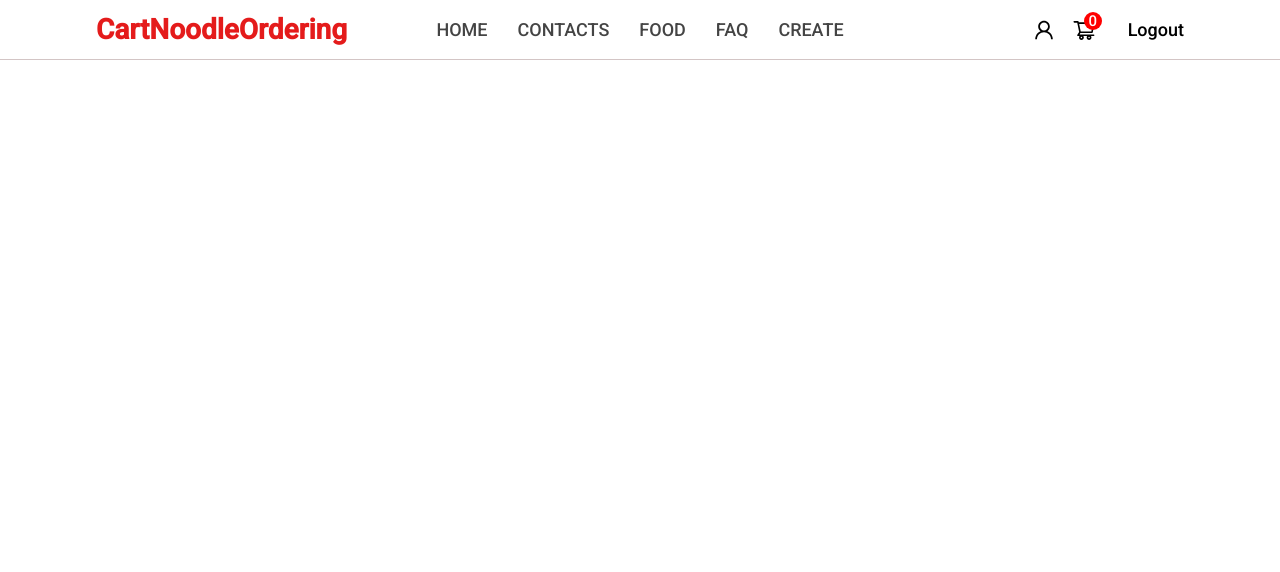
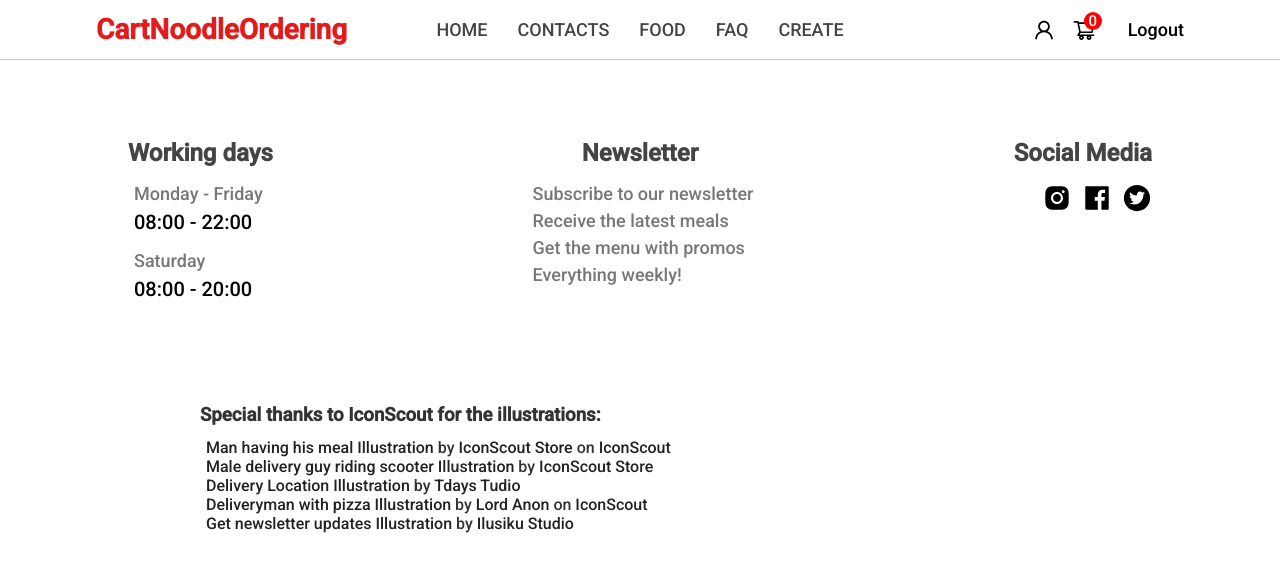
Before and after one commit to yyeeaahh987/Cart_Noodle_Ordering, a React (Create React App) app in the folder client/: page /checkout in a window 1280 px wide. Shown: the top 572 px of the page. Built offline with nearby package versions, Linux system fonts and the light colour scheme.

Commit message:
- add newsletter and footer

```diff
--- a/client/src/components/footer/Footer.jsx
+++ b/client/src/components/footer/Footer.jsx
@@ -1,8 +1,131 @@
 import React from "react";
 import classes from "./footer.module.css";
+import {
+  AiFillInstagram,
+  AiFillFacebook,
+  AiFillTwitterCircle,
+} from "react-icons/ai";
 
 const Footer = () => {
-  return <div>Footer</div>;
+  return (
+    <section id="faq" className={classes.container}>
+      <div className={classes.wrapper}>
+        <div className={classes.col}>
+          <h2 className={classes.title}>Working days</h2>
+          <ul className={classes.list}>
+            <li>Monday - Friday</li>
+            <li className={classes.workingTime}>08:00 - 22:00</li>
+            <li>Saturday</li>
+            <li className={classes.workingTime}>08:00 - 20:00</li>
+          </ul>
+        </div>
+        <div className={classes.col}>
+          <h2 className={classes.title}>Newsletter</h2>
+          <ul className={classes.list}>
+            <li>Subscribe to our newsletter</li>
+            <li>Receive the latest meals</li>
+            <li>Get the menu with promos</li>
+            <li>Everything weekly!</li>
+          </ul>
+        </div>
+        <div className={classes.col}>
+          <h2 className={classes.title}>Social Media</h2>
+          <ul className={classes.iconList}>
+            <li>
+              <AiFillInstagram />
+            </li>
+            <li>
+              <AiFillFacebook />
+            </li>
+            <li>
+              <AiFillTwitterCircle />
+            </li>
+          </ul>
+        </div>
+      </div>
+      <div className={classes.attribution}>
+        <h3>Special thanks to IconScout for the illustrations: </h3>
+        <div style={{ marginLeft: "6px" }}>
+          <div>
+            <a
+              rel="noreferrer"
+              href="https://iconscout.com/illustrations/man"
+              target="_blank"
+            >
+              Man having his meal Illustration
+            </a>{" "}
+            by{" "}
+            <a href="https://iconscout.com/contributors/iconscout">
+              IconScout Store
+            </a>{" "}
+            on <a href="https://iconscout.com">IconScout</a>
+          </div>
+          <div>
+            <a
+              rel="noreferrer"
+              href="https://iconscout.com/illustrations/male"
+              target="_blank"
+            >
+              Male delivery guy riding scooter Illustration
+            </a>{" "}
+            by{" "}
+            <a
+              rel="noreferrer"
+              href="https://iconscout.com/contributors/iconscout"
+              target="_blank"
+            >
+              IconScout Store
+            </a>{" "}
+          </div>
+          <div>
+            <a
+              rel="noreferrer"
+              href="https://iconscout.com/illustrations/delivery-location"
+              target="_blank"
+            >
+              Delivery Location Illustration
+            </a>{" "}
+            by{" "}
+            <a
+              rel="noreferrer"
+              href="https://iconscout.com/contributors/tdaystudio"
+              target="_blank"
+            >
+              Tdays Tudio
+            </a>
+          </div>
+          <div>
+            <a
+              rel="noreferrer"
+              href="https://iconscout.com/illustrations/deliveryman-with-pizza"
+              target="_blank"
+            >
+              Deliveryman with pizza Illustration
+            </a>{" "}
+            by <a href="https://iconscout.com/contributors/tranto">Lord Anon</a>{" "}
+            on <a href="https://iconscout.com">IconScout</a>
+          </div>
+          <div>
+            <a
+              rel="noreferrer"
+              href="https://iconscout.com/illustrations/get-newsletter-updates"
+              target="_blank"
+            >
+              Get newsletter updates Illustration
+            </a>{" "}
+            by{" "}
+            <a
+              rel="noreferrer"
+              href="https://iconscout.com/contributors/Aleshaku"
+              target="_blank"
+            >
+              Ilusiku Studio
+            </a>
+          </div>
+        </div>
+      </div>
+    </section>
+  );
 };
 
 export default Footer;
--- a/client/src/components/footer/footer.module.css
+++ b/client/src/components/footer/footer.module.css
@@ -0,0 +1,97 @@
+.container {
+  height: 225px;
+  width: 100%;
+  padding-bottom: 2.5rem;
+  margin-top: 7.5rem;
+}
+
+.wrapper {
+  width: 80%;
+  height: 100%;
+  margin: 0 auto;
+  display: flex;
+  justify-content: space-between;
+  align-items: center;
+}
+
+.col {
+  flex: 1;
+  height: 100%;
+  display: flex;
+  flex-direction: column;
+  align-items: flex-start;
+}
+
+.col:nth-child(2) {
+  align-items: center;
+}
+
+.col:last-child {
+  align-items: flex-end;
+}
+
+.title {
+  color: #444;
+  margin-bottom: 16px;
+}
+
+.list {
+  display: flex;
+  flex-direction: column;
+  gap: 6px;
+  list-style: none;
+  margin-left: 6px;
+}
+
+.list > li {
+  color: #777;
+  font-size: 18px;
+}
+
+.list > .workingTime {
+  color: #000;
+  font-size: 20px;
+}
+
+.list > .workingTime:nth-child(2) {
+  margin-bottom: 10px;
+}
+
+.iconList {
+  display: flex;
+  align-items: center;
+  justify-content: center;
+  gap: 10px;
+  font-size: 30px;
+  list-style: none;
+  cursor: pointer;
+  transition: 150ms all;
+}
+
+.iconList > *:hover {
+  color: #444;
+}
+
+.attribution {
+  margin-top: 20px;
+  text-decoration: none;
+  color: #333;
+  display: flex;
+  flex-direction: column;
+  justify-content: center;
+  align-items: flex-start;
+  gap: 12px;
+  margin-left: 12.5rem;
+  margin-top: 5rem;
+  padding-bottom: 2.5rem;
+}
+
+.attribution a {
+  text-decoration: none;
+  color: #222;
+  transition: 150ms all;
+}
+
+.attribution a:hover {
+  color: #777;
+}
--- a/client/src/components/newsletter/Newsletter.jsx
+++ b/client/src/components/newsletter/Newsletter.jsx
@@ -1,8 +1,26 @@
 import React from "react";
 import classes from "./newsletter.module.css";
+import { AiOutlineSend } from "react-icons/ai";
+import newsletterIllustration from "../../assets/get-newsletter-updates.svg";
 
 const Newsletter = () => {
-  return <div>Newsletter</div>;
+  return (
+    <section id="Newsletter" className={classes.container}>
+      <div className={classes.wrapper}>
+        <h4 className={classes.subtitle}>Get our latest offers</h4>
+        <h2 className={classes.title}>Newsletter</h2>
+        <div className={classes.inputContainer}>
+          <input type="text" placeholder="Enter your email" />
+          <AiOutlineSend className={classes.sendIcon} />
+        </div>
+        <img
+          src={newsletterIllustration}
+          className={classes.illustration}
+          alt=""
+        ></img>
+      </div>
+    </section>
+  );
 };
 
 export default Newsletter;
--- a/client/src/components/newsletter/newsletter.module.css
+++ b/client/src/components/newsletter/newsletter.module.css
@@ -0,0 +1,67 @@
+.container {
+  height: 500px;
+  width: 100%;
+  margin: 8.5rem;
+  padding-top: 8rem;
+}
+
+.wrapper {
+  width: 100%;
+  height: 100%;
+  margin: 0 auto;
+  display: flex;
+  flex-direction: column;
+  align-items: center;
+  justify-content: center;
+}
+
+.subtitle {
+  margin-bottom: 12px;
+  font-size: 18px;
+}
+
+.title {
+  margin-bottom: 32px;
+  font-size: 40px;
+  color: #f00;
+}
+
+.inputContainer {
+  width: 500px;
+  height: 70px;
+  border: 1px solid #888;
+  display: flex;
+  align-items: center;
+  justify-content: space-between;
+  padding: 0 1rem;
+  border-radius: 20px;
+}
+
+.inputContainer > input {
+  outline: none;
+  border: none;
+  width: 90%;
+  padding: 1rem 0;
+  transition: 150ms all;
+}
+
+.inputContainer > input::placeholder {
+  font-size: 16px;
+}
+
+.inputContainer > input:focus {
+  padding-left: 0.75rem;
+}
+
+.inputContainer:focus-within {
+  border-color: #333;
+}
+
+.sendIcon {
+  font-size: 22px;
+}
+
+.illustration {
+  height: 300px;
+  margin-top: 2.5rem;
+}
```
